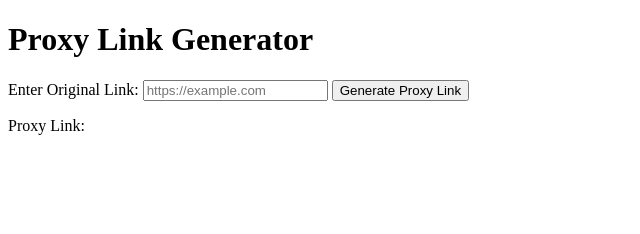
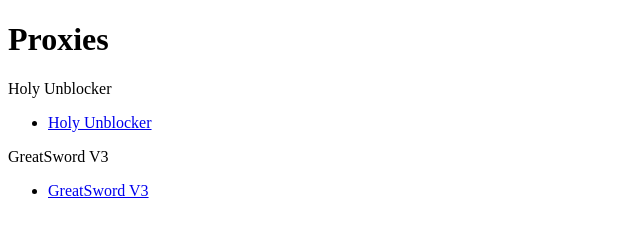
Before and after one commit to ValuxShop/Proxies, a plain HTML site: page index.html in a window 1280 px wide. Shown: the whole page, without its empty margins (0-640 px from the left). Drawn offline with Linux system fonts and the light colour scheme.

Commit message:
Update index.html

```diff
--- a/index.html
+++ b/index.html
@@ -3,20 +3,17 @@
 <head>
     <meta charset="UTF-8">
     <meta name="viewport" content="width=device-width, initial-scale=1.0">
-    <title>Proxy Links</title>
-    <script>
-        function generateProxyLink() {
-            const originalLink = document.getElementById('originalLink').value;
-            const proxyLink = `https://proxy.example.com/?url=${encodeURIComponent(originalLink)}`;
-            document.getElementById('proxyLink').innerText = proxyLink;
-        }
-    </script>
+    <title>Valux | Proxies</title>
 </head>
 <body>
-    <h1>Proxy Link Generator</h1>
-    <label for="originalLink">Enter Original Link:</label>
-    <input type="text" id="originalLink" placeholder="https://example.com">
-    <button onclick="generateProxyLink()">Generate Proxy Link</button>
-    <p>Proxy Link: <span id="proxyLink"></span></p>
+    <h1>Proxies</h1>
+    <p>Holy Unblocker</p>
+    <ul>
+        <li><a href="https://sensible-lillis-0valux0-294b6555.koyeb.app" target="_blank">Holy Unblocker</a></li>
+    </ul>
+    <p>GreatSword V3</p>
+    <ul>
+        <li><a href="https://q6kr8x-8080.csb.app/index.html" target="_blank">GreatSword V3</a></li>
+    </ul>
 </body>
 </html>
```
